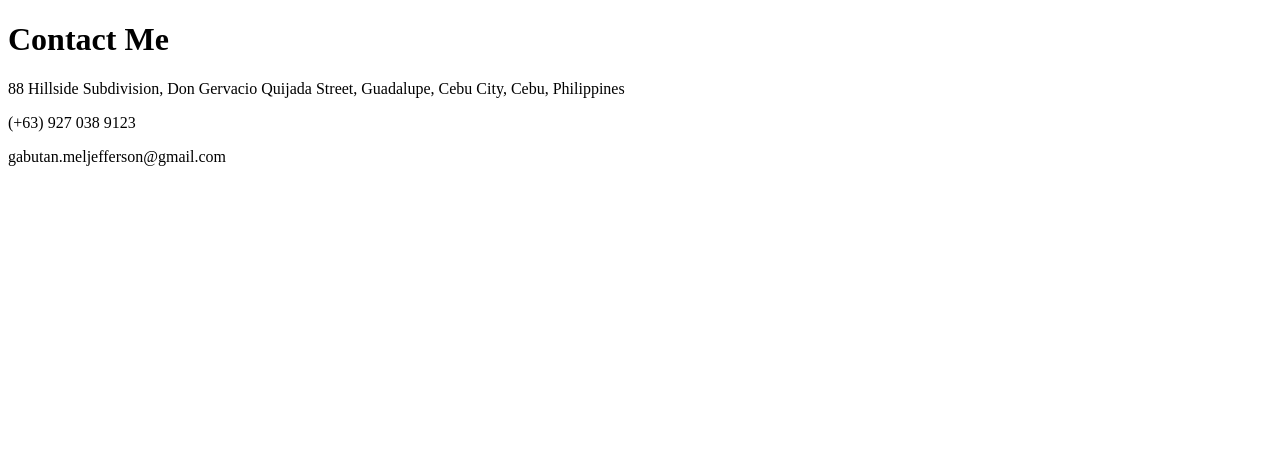
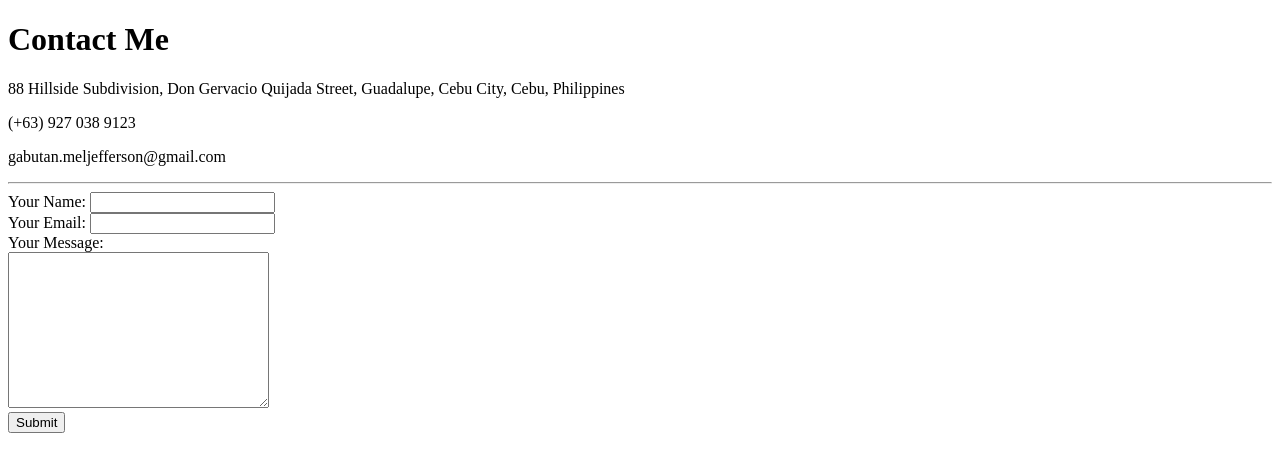
Before and after one commit to melgabutan/web-portfolio, a plain HTML site: page contact-me.html in a window 1280 px wide. Drawn offline with Linux system fonts and the light colour scheme.

Commit message:
finishes HTML course

```diff
--- a/contact-me.html
+++ b/contact-me.html
@@ -5,12 +5,35 @@
     <title>Mel Jefferson | Contact Me</title>
   </head>
   <body>
+    <!-- Header -->
     <h1>Contact Me</h1>
+    <!-- Address -->
     <p>
       88 Hillside Subdivision, Don Gervacio Quijada Street, Guadalupe, Cebu
       City, Cebu, Philippines
     </p>
+    <!-- Contact Number -->
     <p>(+63) 927 038 9123</p>
+    <!-- Email Address -->
     <p>gabutan.meljefferson@gmail.com</p>
+    <hr />
+    <!-- Form -->
+    <form action="mailto:gabutan.meljefferson@gmail.com" method="post">
+      <!-- User's Name -->
+      <label for="userName">Your Name:</label>
+      <input type="text" name="userName" />
+      <br />
+      <!-- User's Email -->
+      <label for="userEmail">Your Email:</label>
+      <input type="email" name="userEmail" />
+      <br />
+      <!-- User's Message -->
+      <label for="userMessage">Your Message:</label>
+      <br />
+      <textarea name="userMessage" id="" cols="30" rows="10"></textarea>
+      <br />
+      <!-- Submit Button -->
+      <input type="submit" />
+    </form>
   </body>
 </html>
```
Also changed, not shown: hobbies.html (+4 -0 lines), index.html (+12 -7 lines).
